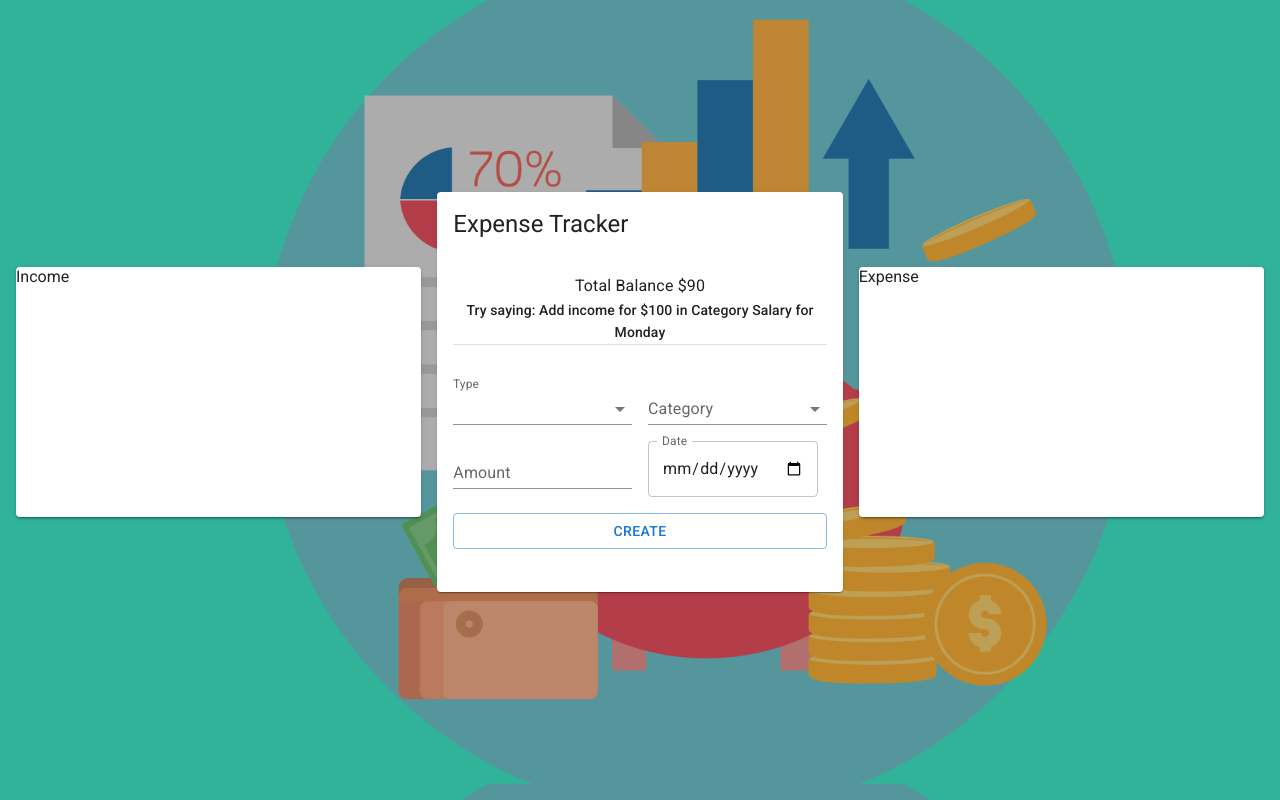
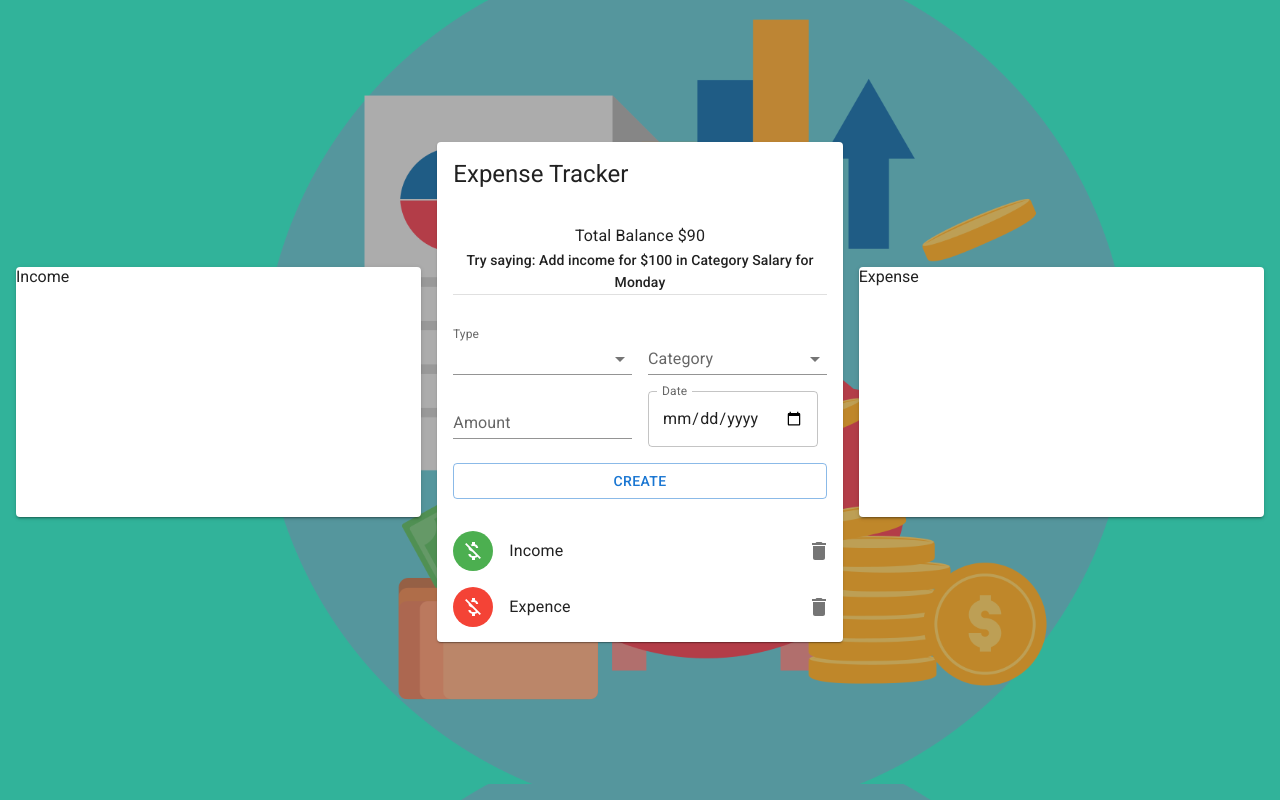
Before and after one commit to Jobayer98/Expense-Tracker, a React (Vite) app in the folder client/: page / in a window 1280 px wide. Built offline with nearby package versions, Linux system fonts and the light colour scheme.

Commit message:
add transactions list

```diff
--- a/client/package.json
+++ b/client/package.json
@@ -14,11 +14,14 @@
     "@emotion/styled": "^11.11.0",
     "@mui/icons-material": "^5.11.16",
     "@mui/material": "^5.13.5",
+    "@mui/styled-engine-sc": "^5.12.0",
     "@mui/x-date-pickers": "^6.8.0",
     "dayjs": "^1.11.8",
     "react": "^18.2.0",
     "react-dom": "^18.2.0",
     "react-hook-form": "^7.45.0",
+    "react-window": "^1.8.9",
+    "styled-components": "^5.3.11",
     "uuid": "^9.0.0"
   },
   "devDependencies": {
--- a/client/src/components/ExpenseTracker/Tracker.jsx
+++ b/client/src/components/ExpenseTracker/Tracker.jsx
@@ -6,10 +6,12 @@ import {
   Typography,
 } from "@mui/material";
 import FormData from "../FormData/FormData";
+import AllTransaction from "../List/List";
 
 const Tracker = () => {
   return (
-    <Card style={{ background: "#fff", height: "400px" }}>
+    <>
+      <Card style={{ background: "#fff", height: "500px" }}>
         <CardHeader title="Expense Tracker" />
         <CardContent>
           <Typography variant="subtitle1" align="center">
@@ -24,7 +26,9 @@ const Tracker = () => {
           <Typography> {/* speech conten */} </Typography>
           <FormData />
         </CardContent>
+        <AllTransaction />
       </Card>
+    </>
   );
 };
 
--- a/client/src/components/FormData/FormData.jsx
+++ b/client/src/components/FormData/FormData.jsx
@@ -18,6 +18,7 @@ const category = [
   { title: "Travel" },
   { title: "Food" },
   { title: "Shopping" },
+  { title: "Salary" },
   { title: "House" },
   { title: "Others" },
 ];
@@ -39,7 +40,6 @@ const FormData = () => {
           <Grid item xs={6}>
             <Autocomplete
               clearOnEscape
-              // defaultValue={{ title: "Income" }}
               options={typeData}
               getOptionLabel={(option) => option.title}
               renderInput={(params) => (
@@ -88,7 +88,7 @@ const FormData = () => {
             />
           </Grid>
         </Grid>
-        <Button type="submit" sx={{ my: "16px" }} variant="outlined" fullWidth>
+        <Button type="submit" sx={{ mt: "16px" }} variant="outlined" fullWidth>
           Create
         </Button>
       </form>
--- /dev/null
+++ b/client/src/components/List/List.jsx
@@ -0,0 +1,53 @@
+import {
+  Avatar,
+  IconButton,
+  List,
+  ListItem,
+  ListItemAvatar,
+  ListItemText,
+  Slide,
+} from "@mui/material";
+import DeleteIcon from "@mui/icons-material/Delete";
+import MoneyOffIcon from "@mui/icons-material/MoneyOff";
+import { green, red } from "@mui/material/colors";
+import classes from "./List.module.css";
+
+const AllTransaction = () => {
+  const transactions = [
+    { id: 1, type: "Income", category: "Salary", date: "Wed Dec 23" },
+    { id: 2, type: "Expence", category: "Salary", date: "Wed Dec 23" },
+    { id: 3, type: "Income", category: "Salary", date: "Wed Dec 23" },
+    { id: 4, type: "Income", category: "Salary", date: "Wed Dec 23" },
+  ];
+
+  return (
+    <List dense={false} className={classes.list}>
+      {transactions.map((item) => (
+        <Slide key={item.id} in mountOnEnter unmountOnExit>
+          <ListItem
+            secondaryAction={
+              <IconButton edge="end" aria-label="delete">
+                <DeleteIcon />
+              </IconButton>
+            }
+          >
+            <ListItemAvatar>
+              <Avatar
+                sx={
+                  item.type === "Income"
+                    ? { bgcolor: green[500] }
+                    : { bgcolor: red[500] }
+                }
+              >
+                <MoneyOffIcon />
+              </Avatar>
+            </ListItemAvatar>
+            <ListItemText primary={item.type} />
+          </ListItem>
+        </Slide>
+      ))}
+    </List>
+  );
+};
+
+export default AllTransaction;
--- /dev/null
+++ b/client/src/components/List/List.module.css
@@ -0,0 +1,4 @@
+.list {
+  max-height: 150px;
+  overflow: auto;
+}
```
Also changed, not shown: 1 other file (tests, documents, lock files or other folders). Lines whose indentation alone changed are shown as unchanged.
